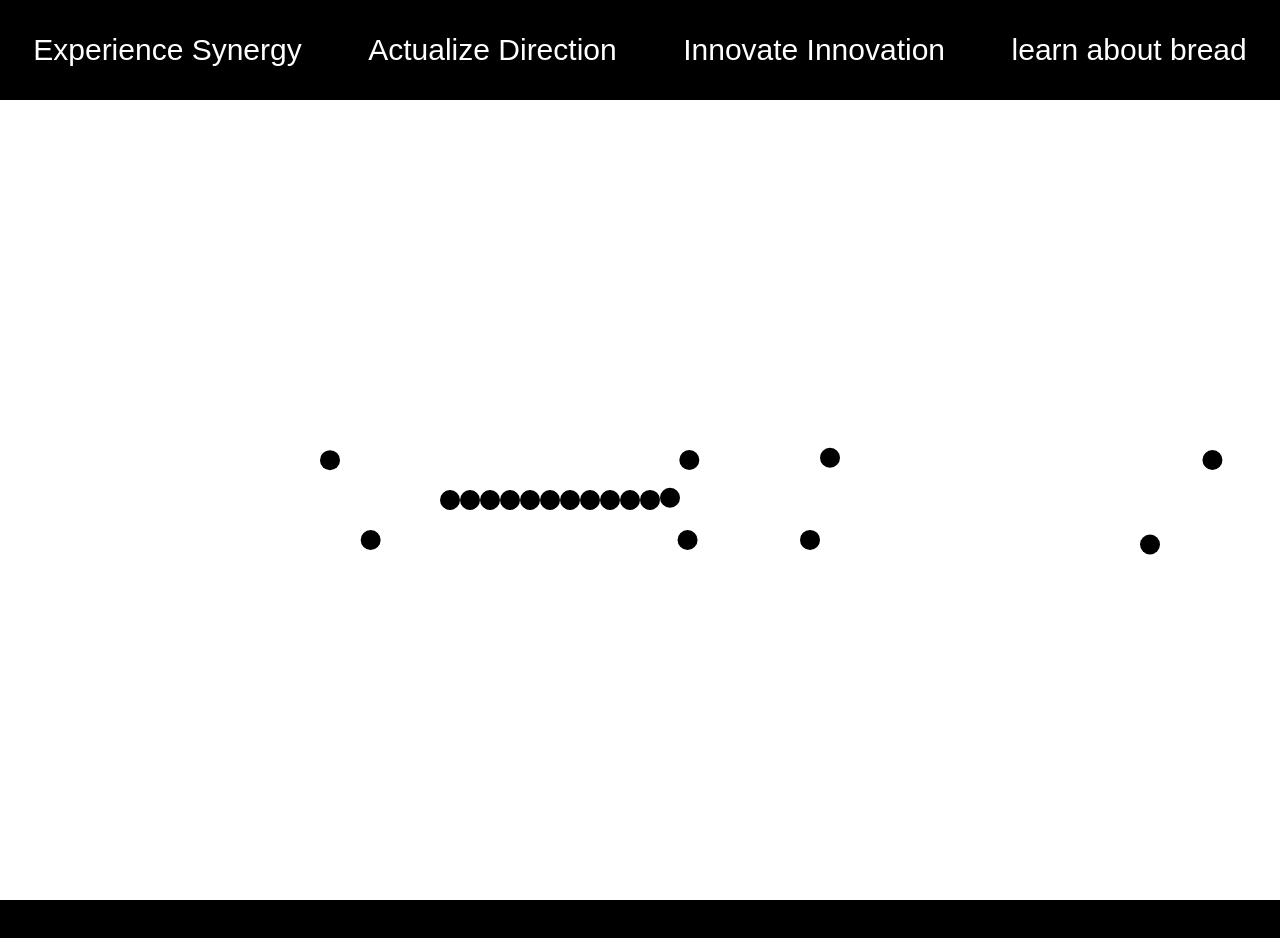
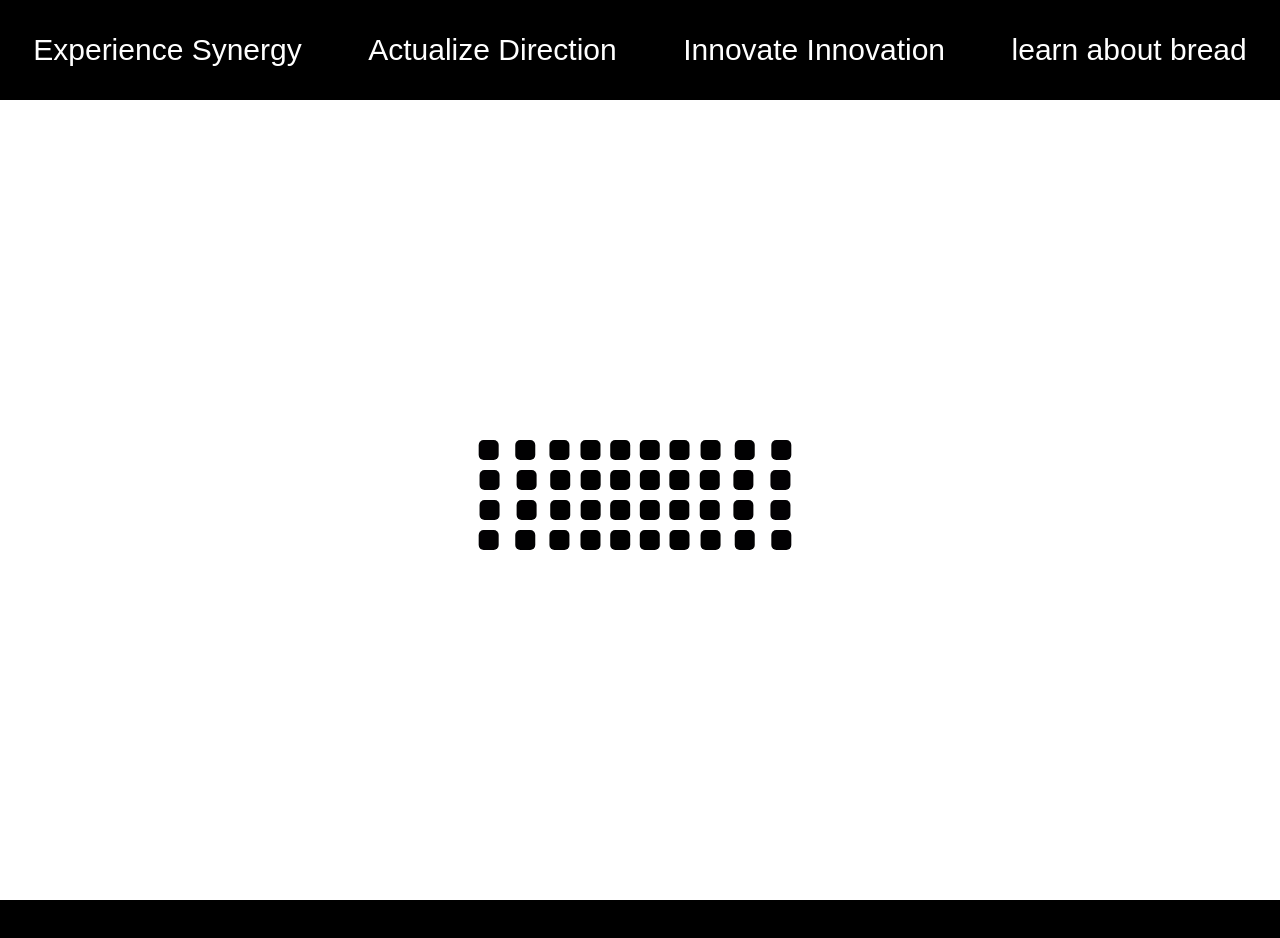
Before and after one commit to Cthulhuhub/galaxy-brain-initiative, a Vue app: page / in a window 1280 px wide. Shown: the top 938 px of the page. Built offline with nearby package versions, Linux system fonts and the light colour scheme; a web font is replaced by a local one.

Commit message:
Played with loading animation

```diff
--- a/src/components/Loading.vue
+++ b/src/components/Loading.vue
@@ -1,4 +1,5 @@
 <template>
+    <div class="ani-wrapper">
         <div class="loading-ani">
             <div class="div-1 ball left"></div>
             <div class="div-2 ball right"></div>
@@ -20,6 +21,27 @@
             <div class="div-18 ball right"></div>
             <div class="div-19 ball left"></div>
             <div class="div-20 ball right"></div>
+            <div class="div-1 ball left"></div>
+            <div class="div-2 ball right"></div>
+            <div class="div-3 ball left"></div>
+            <div class="div-4 ball right"></div>
+            <div class="div-5 ball left"></div>
+            <div class="div-6 ball right"></div>
+            <div class="div-7 ball left"></div>
+            <div class="div-8 ball right"></div>
+            <div class="div-9 ball left"></div>
+            <div class="div-10 ball right"></div>
+            <div class="div-11 ball left"></div>
+            <div class="div-12 ball right"></div>
+            <div class="div-13 ball left"></div>
+            <div class="div-14 ball right"></div>
+            <div class="div-15 ball left"></div>
+            <div class="div-16 ball right"></div>
+            <div class="div-17 ball left"></div>
+            <div class="div-18 ball right"></div>
+            <div class="div-19 ball left"></div>
+            <div class="div-20 ball right"></div>
+        </div>
     </div>
 </template>
 
@@ -30,41 +52,54 @@ export default {
     name: "Loading",
     setup() {
         onMounted(() => {
-        let balls = document.querySelectorAll('.ball')
-
-        balls.forEach((ball, i) => {
             anime({
-                targets: `.div-${i + 1}`,
+                targets: ".ball",
                 keyframes: [
-                    {translateY: -40 * (i % 2 === 0 ? -1 : 1)},
-                    {translateX: 400 * (i % 2 === 0 ? -1 : 1)},
-                    {translateY: 40 * (i % 2 === 0 ? -1 : 1)},
-                    {translateX: 0},
-                    {translateY: 0},
+                    {
+                        translateY: anime.stagger(100, {grid: [10, 4], from: 'center', axis: 'y'}),
+                        backgroundColor: ["hsl(0, 75%, 0%)", "hsl(272, 50%, 35%)"],
+                    },
+                    {
+                        translateX: anime.stagger(100, {grid: [10, 4], from: 'center', axis: 'x'}),
+                    },
+                    {
+                        translateY: 0,
+                    },
+                    {
+                        translateX: 0,
+                        backgroundColor: ["hsl(272, 50%, 35%)", "hsl(0, 75%, 0%)"],
+                    }
                 ],
-                duration: 2500,
-                easing: 'easeOutElastic(1.5, .8)',
-                delay: i * 250
-            })
-        })
+                duration: 5000,
+                easing: 'spring(1, 100, 10, 0)',
+                delay: anime.stagger(100, { grid: [10, 4], from: 'center'}),
+            });
         });
     },
 };
 </script>
 
 <style scoped>
-.loading-ani {
+.ani-wrapper {
     height: 100%;
-  width: 100%;
+    overflow: hidden;
     display: flex;
     justify-content: center;
     align-items: center;
+}
+
+.loading-ani {
+    width: 300px;
+    height: 120px;
+    display: grid;
+    grid-template-columns: repeat(10, 1fr);
+    grid-auto-rows: repeat(4, 1fr);
 }
 
 .ball {
     background-color: black;
     width: 20px;
     height: 20px;
-  border-radius: 50%;
+    border-radius: 25%;
     }
 </style>
--- a/src/views/Home.vue
+++ b/src/views/Home.vue
@@ -72,7 +72,7 @@ export default {
                         state.currentSlide++
                     }
                 }, 5500)
-            }, 7500)
+            }, 5500)
         })
 
         onUnmounted(() => {
--- a/src/views/ImpossibleButton.vue
+++ b/src/views/ImpossibleButton.vue
@@ -27,7 +27,7 @@ export default {
             setTimeout(() => {
                 animateMove(button, "left", left).play()
                 animateMove(button, "top", top).play()
-            }, 100)
+            }, 50)
         }
 
         function getNum(num) {
```
Lines whose indentation alone changed are shown as unchanged.
